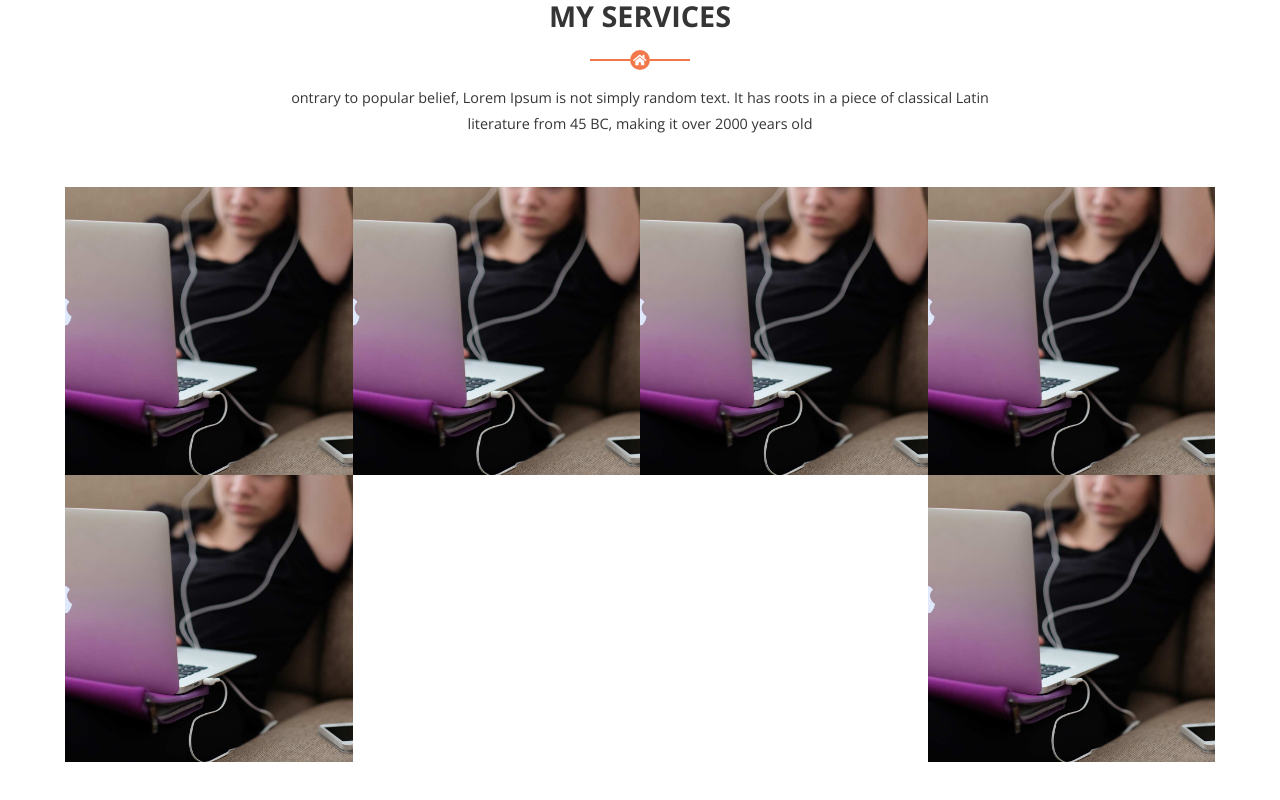
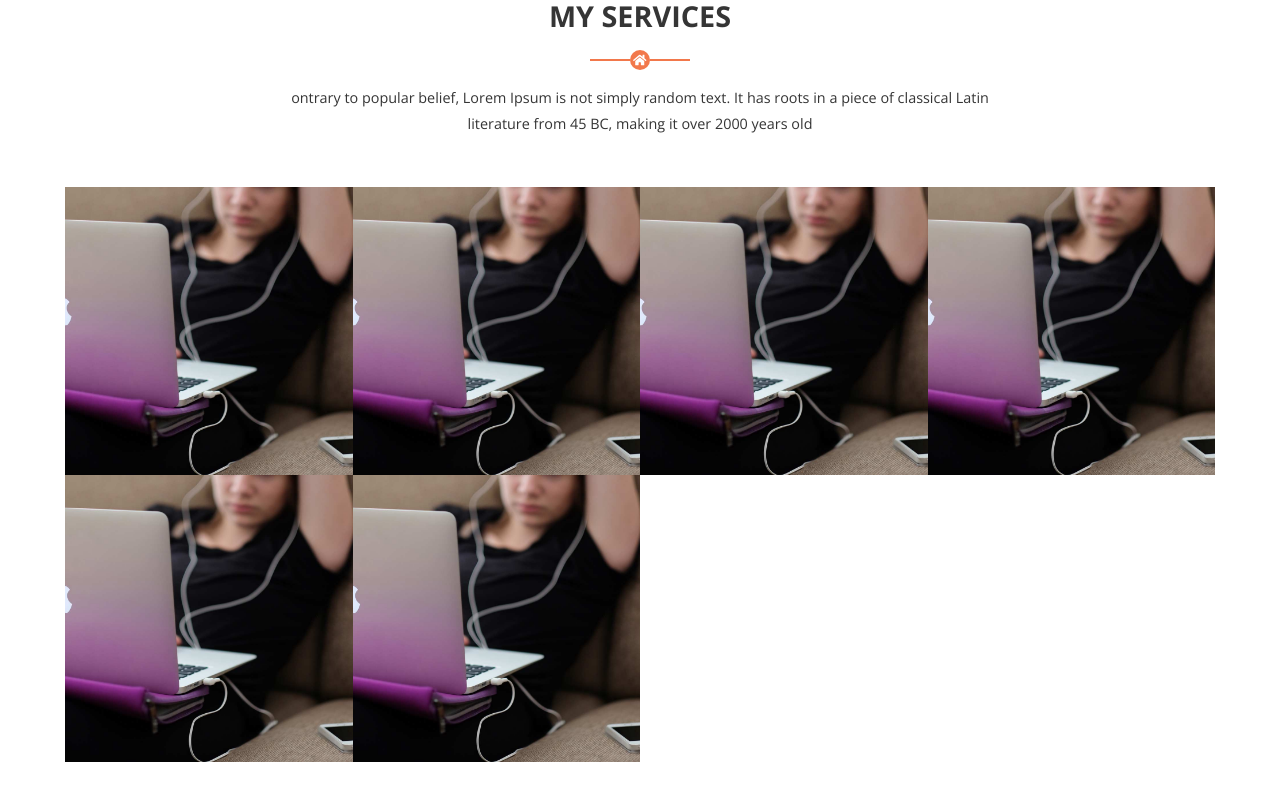
Before and after one commit to SylvainDep/Portfolio2020, a React (Create React App) app: page / in a window 1280 px wide. Shown: the part 2420-3220 px from the top of the page. Built offline with nearby package versions, Linux system fonts and the light colour scheme.

Commit message:
Gallery fixed

```diff
--- a/src/Portfolio/PortfolioGallery.js
+++ b/src/Portfolio/PortfolioGallery.js
@@ -14,7 +14,7 @@ const {
 
 const PortfolioGallery = props => {
   return (
-    <Grid>
+    <Grid justify="flex-start">
       <GalleryTile />
       <GalleryTile />
       <GalleryTile />
```
